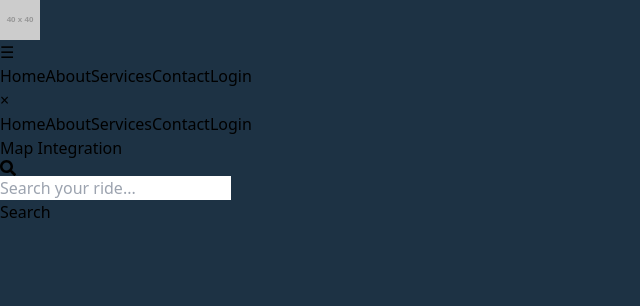
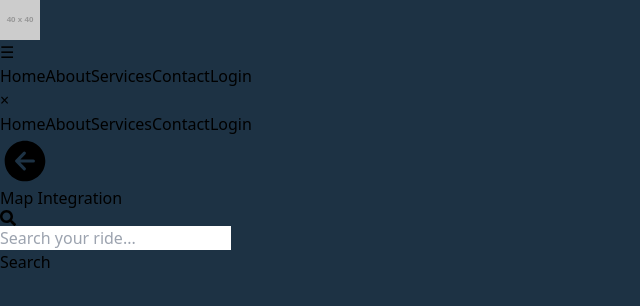
Before and after one commit to dhruvgupta0503/Integrator, a React (Vite) app: page /search in a window 1280 px wide. Shown: the top 306 px of the page, without its empty margins (0-640 px from the left). Built offline with nearby package versions, Linux system fonts and the light colour scheme.

Commit message:
Updated SearchRide page

```diff
--- a/src/pages/SearchRide.jsx
+++ b/src/pages/SearchRide.jsx
@@ -1,10 +1,17 @@
 import React from "react";
 import { FaSearch } from "react-icons/fa";
+import { IoArrowBackCircle } from "react-icons/io5";
+import { NavLink } from "react-router-dom";
 
 function SearchRide() {
   return (
-    <>
-      <div className="mt-32 mx-10 bg-[#6D7179] p-4 rounded-md opacity-50 min-h-96">
+      <>
+      <NavLink to={"/"} >
+      <div className="mx-10 text-[#6D7179] opacity-70 mt-28 hover:text-[#4e5056] cursor-pointer">
+        <IoArrowBackCircle size={50} />
+              </div>
+        </NavLink>
+      <div className="mt-4 mx-10 bg-[#6D7179] p-4 rounded-md opacity-50 min-h-96">
         Map Integration
       </div>
 
@@ -22,7 +29,6 @@ function SearchRide() {
           Search
         </div>
       </div>
-
     </>
   );
 }
```
